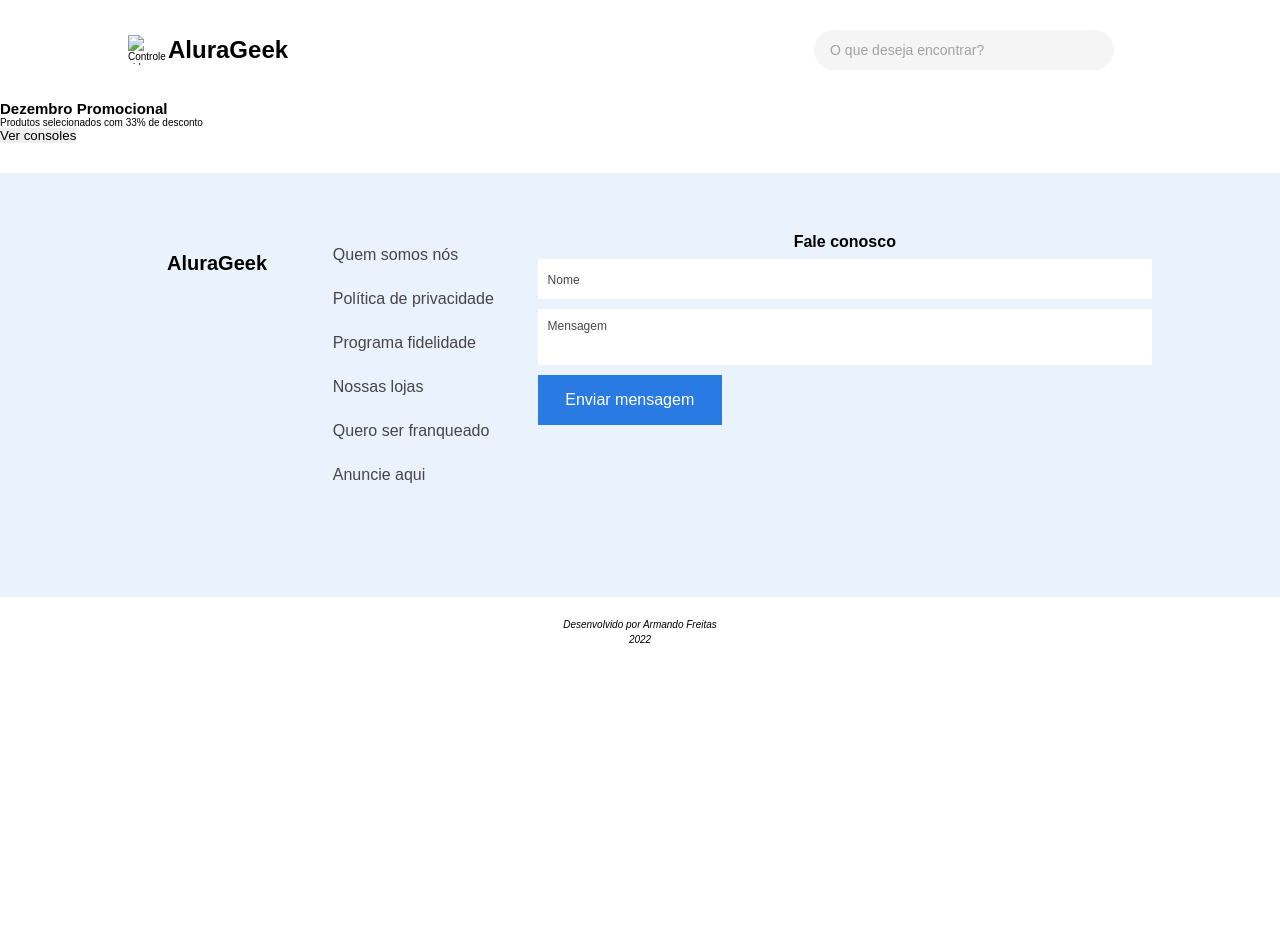
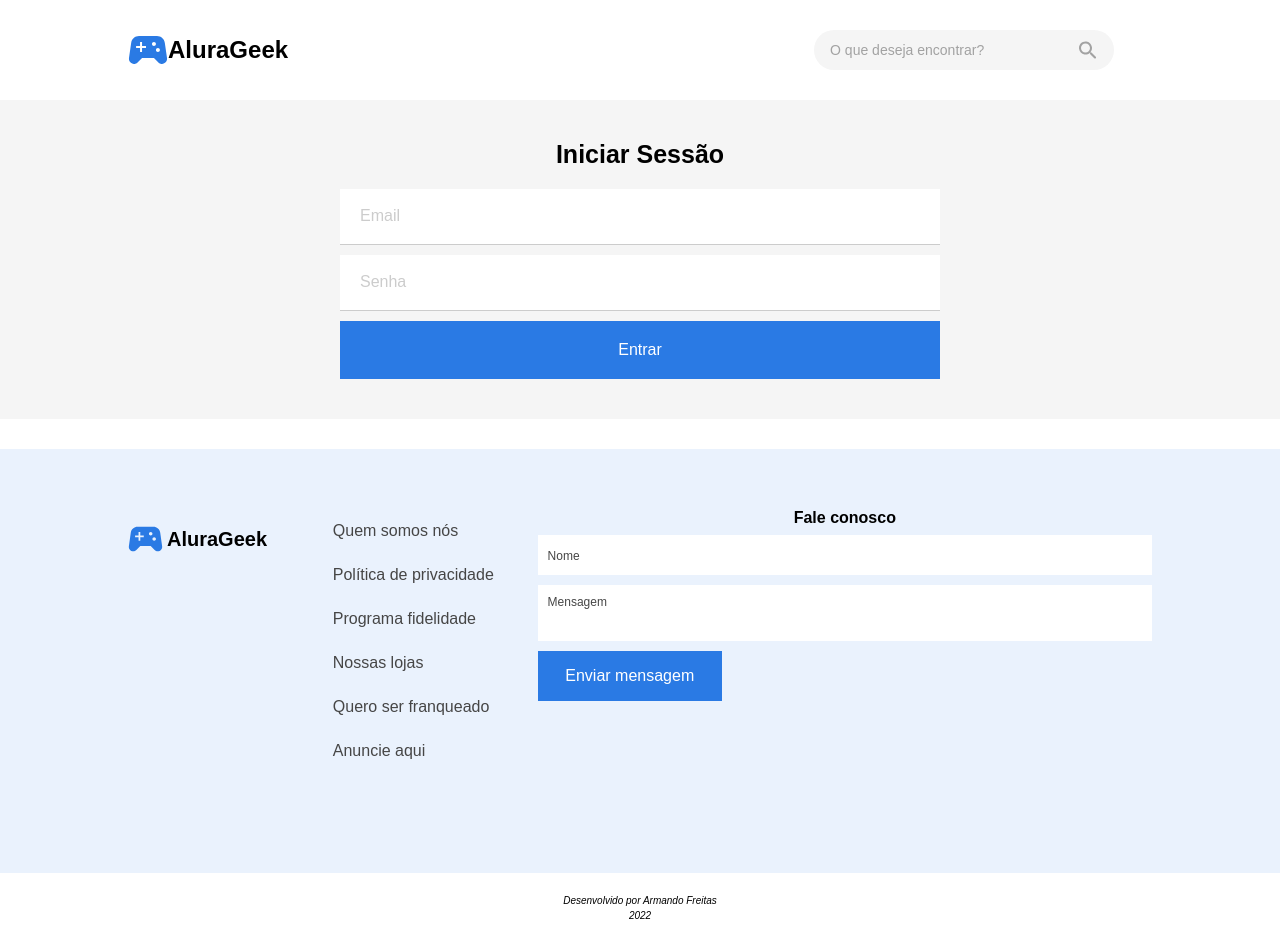
Before and after one commit to cnxarmando/alurageek, a plain HTML site: page content/login.html in a window 1280 px wide. Before the commit the page ends 800 px from the top, so only its background shows below. Drawn offline with Linux system fonts and the light colour scheme; files that its build step writes are made by us from their sources; a web font is replaced by a local one.

Commit message:
Edição e conclusão login html e css

```diff
--- /dev/null
+++ b/assets/css/login/login.css
@@ -0,0 +1,70 @@
+.container__login {
+  display: flex;
+  width: 100%;
+  justify-content: center;
+  align-items: center;
+  background-color: #f5f5f5;
+  padding: 4rem;
+}
+
+.login {
+  display: flex;
+  flex-direction: column;
+  justify-content: center;
+  align-items: center;
+  width: 100%;
+  margin: 0 auto;
+}
+
+.login__title {
+  font-size: 2.5rem;
+  font-weight: 700;
+  margin-bottom: 2rem;
+}
+
+.login__form {
+  display: flex;
+  flex-direction: column;
+  justify-content: center;
+  align-items: center;
+}
+
+.login__form--input{
+  width: 100%;
+  width: 100%;
+  font-size: 1.6rem;
+}
+
+.login__form--input input{
+  width: 100%;
+  margin-bottom: 1rem;
+  padding: 2rem;
+  border-bottom: 1px solid #ccc;
+}
+
+.login__form--input input::placeholder{
+  font-size: 1.6rem;
+  color: #ccc;
+}
+
+.login__form--button {
+  width: 100%;
+  padding: 2rem;
+  border: none;
+  font-size: 1.6rem;
+  background-color: #2A7AE4;
+  color: #fff;
+  cursor: pointer;
+}
+
+@media screen and (min-width: 768px) {
+  .login {
+    width: 75%;
+  }
+}
+
+@media screen and (min-width: 1024px) {
+  .login {
+    width: 50%;
+  }
+}
--- a/content/login.html
+++ b/content/login.html
@@ -10,11 +10,11 @@
       href="https: //fonts.googleapis.com/css2? família= Raleway:wght@400;500;700 & display=swap"
       rel="stylesheet"
     />
-    <link rel="stylesheet" href="./assets/css/reset.css" />
-    <link rel="stylesheet" href="./assets/css/header/header.css" />
-    <link rel="stylesheet" href="./assets/css/content/login.css" />
-    <link rel="stylesheet" href="./assets/css/contact/contact.css" />
-    <link rel="stylesheet" href="./assets/css/footer/footer.css" />
+    <link rel="stylesheet" href="../assets/css/reset.css" />
+    <link rel="stylesheet" href="../assets/css/header/header.css" />
+    <link rel="stylesheet" href="../assets/css/login/login.css" />
+    <link rel="stylesheet" href="../assets/css/contact/contact.css" />
+    <link rel="stylesheet" href="../assets/css/footer/footer.css" />
     <title>AluraGeek - Login</title>
   </head>
   <body>
@@ -23,7 +23,7 @@
         <div class="header__logo">
           <img
             class="header__image"
-            src="./assets/img/header/control.svg"
+            src="../assets/img/header/control.svg"
             alt="Controle video game"
           />
           <h1 class="header__title"><span>Alura</span>Geek</h1>
@@ -36,30 +36,34 @@
             placeholder="O que deseja encontrar?"
           />
           <button class="header__search--image">
-            <img src="./assets/img/search.svg" alt="" />
+            <img src="../assets/img/search.svg" alt="" />
           </button>
         </div>
       </div>
     </header>
 
-    <section class="container login">
-      <div class="login">
-        <h2 class="banner__title">Dezembro Promocional</h2>
-        <p class="banner__description">
-          Produtos selecionados com 33% de desconto
-        </p>
-        <div class="banner__button">
-          <button class="banner__button--button">Ver consoles<button>
+    <main class="main">
+      <section class=" container__login">
+        <div class="login">
+          <h2 class="login__title">Iniciar Sessão</h2>
+          <form action="" class="login__form">
+            <div class="login__form--input">
+              <input type="email" name="email" id="email" placeholder="Email" required/>
+            </div>
+            <div class="login__form--input">
+              <input type="password" name="password" id="password" placeholder="Senha" required />
+            </div>
+            <div class="login__form--input">
+              <button class="login__form--button">Entrar</button>
+            </div>
+          </form>
         </div>
-      </div>
-    </section>
-
-    <main>
+      </section>
       <section class="contact">
         <div class="container__contact">
 
           <div class="contact__logo">
-            <img class="contact__logo--image" src="./assets/img/header/control.svg" alt="" />
+            <img class="contact__logo--image" src="../assets/img/header/control.svg" alt="" />
             <h1 class="contact__logo--title">AluraGeek</h1>
           </div>
           <div class="contact__menu">
```
Also changed, not shown: content/assets/css/content/login.css (deleted).
